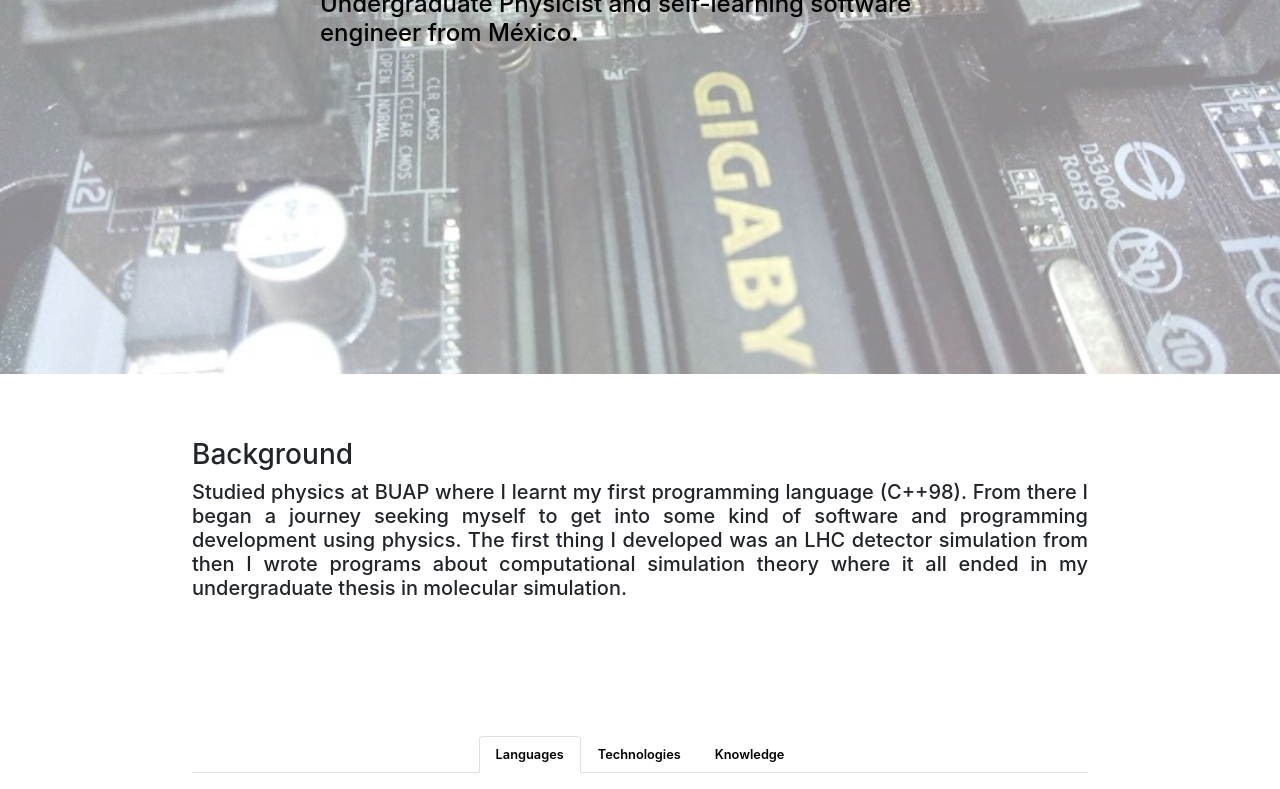
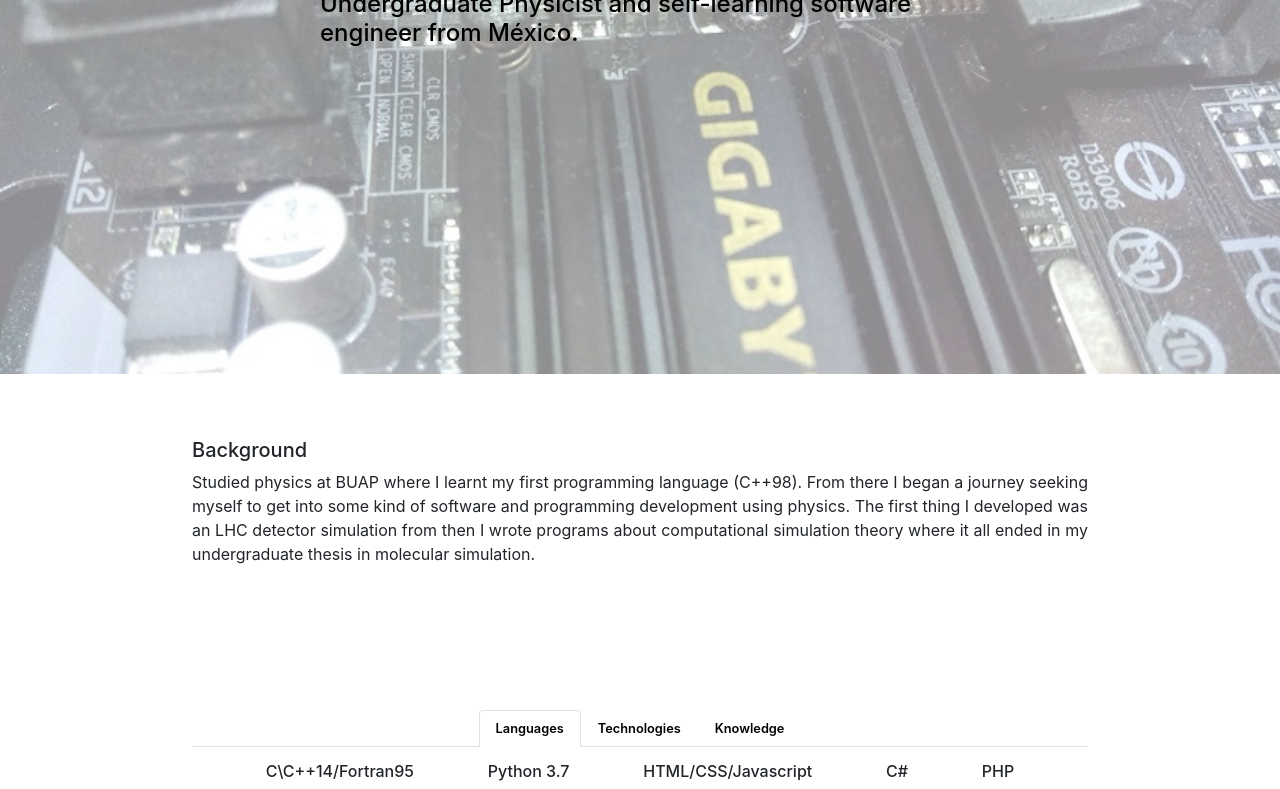
Before and after one commit to acastellanos95/mi-pagina-frontend, a Next.js app: page / in a window 1280 px wide. Shown: the part 405-1194 px from the top of the page. Built offline with nearby package versions, Linux system fonts and the light colour scheme.

Commit message:
change tags

```diff
--- a/components/background.js
+++ b/components/background.js
@@ -3,13 +3,13 @@ import Styles from './background.module.css';
 export default function Background(){
   return(
     <div className={Styles.mainTextWrapper}>
-      <h3>
+      <h5>
         Background
-      </h3>
-      <h5>
+      </h5>
+      <p>
         Studied physics at BUAP where I learnt my first programming language (C++98). From there I began a journey seeking myself to get into some kind of software and programming development using physics.
         The first thing I developed was an LHC detector simulation from then I wrote programs about computational simulation theory where it all ended in my undergraduate thesis in molecular simulation. <i className="fas fa-rocket"></i>
-      </h5>
+      </p>
     </div>
   )
 }
```
